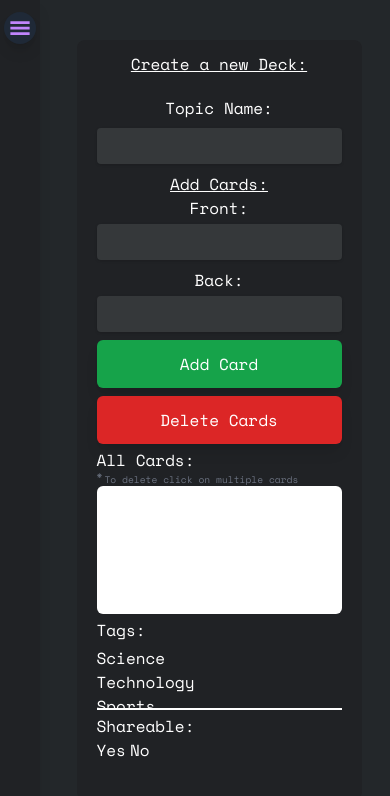
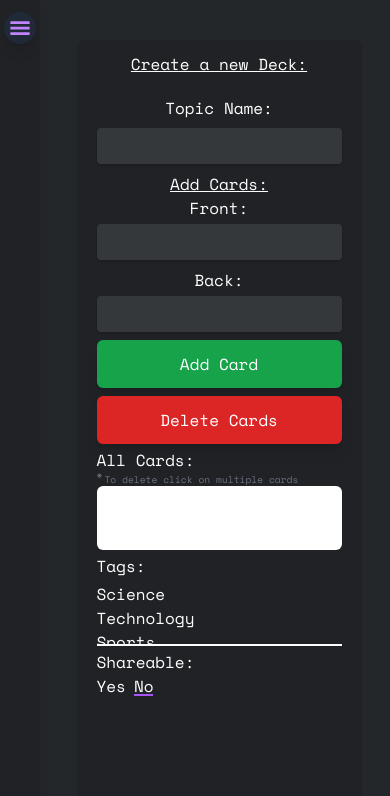
Before and after one commit to CalebCooper18/Flasharer, a React (Vite) app in the folder frontend/: page /create in a window 390 px wide. Shown: the top 796 px of the page. Built offline with nearby package versions, Linux system fonts and the light colour scheme.

Commit message:
made some more UI changes have all the create form completed

```diff
--- a/frontend/src/components/CardListItem.tsx
+++ b/frontend/src/components/CardListItem.tsx
@@ -1,5 +1,3 @@
-import { useState } from 'react'
-
 interface Props
 {
     front: string;
@@ -13,6 +11,7 @@ export default function CardListItem({front, back, handleClick, selected}: Props
 
 
   return (
-    <li className={`${selected ? 'bg-gray-400': ''} hover:cursor-pointer hover:bg-gray-400 mb-2 `} onClick={handleClick}>Front of Card: {front} | Back of Card: {back} </li>
+    <li className={`${selected ? 'bg-gray-400': ''} hover:cursor-pointer hover:bg-gray-400 mb-2 `} onClick={handleClick}>
+    {front} | {back} </li>
   )
 }
--- a/frontend/src/pages/Create.tsx
+++ b/frontend/src/pages/Create.tsx
@@ -17,6 +17,7 @@ export default function Create() {
     const [cards, setCards] = useState<CreateCard[]>([]);
     const [selectedCards, setSelectedCards] = useState<string[]>([]);
     const [tags, setTags] = useState<string[]>([])
+    const [shared, setShared] = useState(false);
     const dispatch = useAppDispatch();
 
     console.log(tags);
@@ -107,7 +108,7 @@ export default function Create() {
                     <h3>All Cards:</h3>
                     <small className="relative ml-2 text-gray-500 before:content-['*'] before:absolute
                     before:-top-1 before:-left-2 text-tiny">To delete click on multiple cards</small>
-                    <ul className="bg-white w-full h-32 rounded-md overflow-y-scroll text-black">
+                    <ul className="bg-white w-full h-16 rounded-md overflow-y-scroll text-black sm:h-32">
                         {cards.map(card => (
                         <CardListItem key={card.id} front={card.subject} back={card.answer}
                         handleClick={() => handleCardClick(card.id as string)} selected={selectedCards.includes(card.id as string)}/>
@@ -120,9 +121,14 @@ export default function Create() {
                 </div>
                 <div className="w-full">
                     <h3>Shareable:</h3>
-                    <div className="inline-flex gap-1">
-                        <button>Yes</button>
-                        <button>No</button>
+                    <div className="inline-flex gap-2">
+                        <button type="button" className={`relative after:content-[''] after:absolute
+                        after:top-5 ${shared ? 'after:scale-100' : 'after:scale-0'} after:w-full after:h-0.5 after:left-0 after:hover:scale-100
+                     after:bg-purple-500 after:origin-left after:transition-all after:duration-700`
+                        } onClick={() => setShared(true)}>Yes</button>
+                        <button type="button" className={`relative after:content-[''] after:absolute
+                        after:top-5 ${shared ? 'after:scale-0' : 'after:scale-100'} after:w-full after:h-0.5 after:left-0 after:hover:scale-100
+                     after:bg-purple-500 after:origin-left after:transition-all after:duration-700`} onClick={() => setShared(false)}>No</button>
                     </div>
                 </div>
             </form>
```
